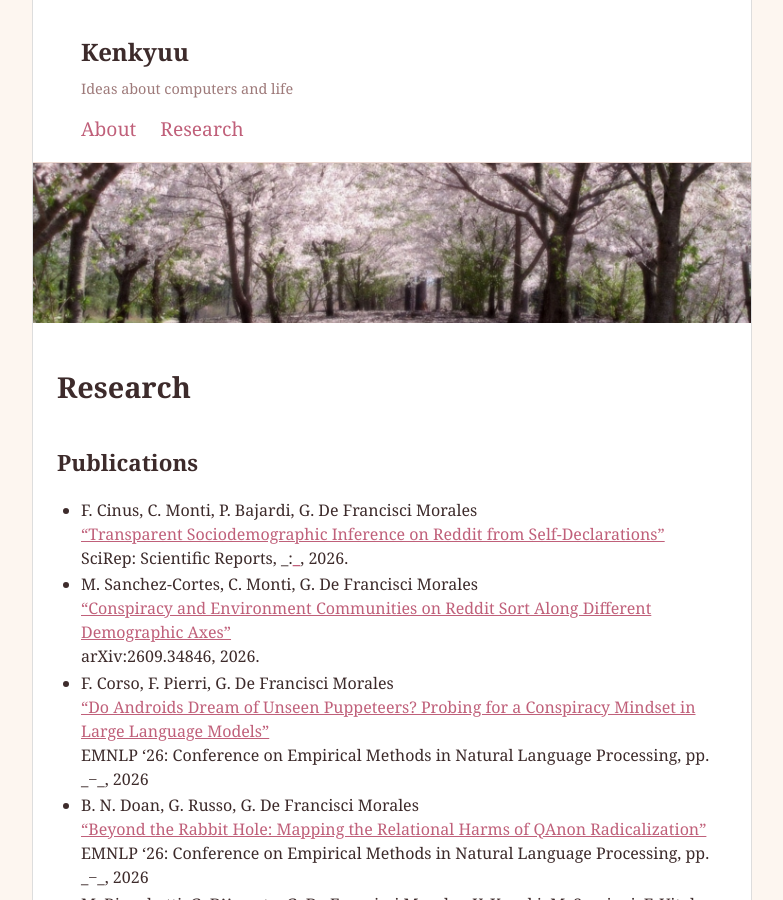
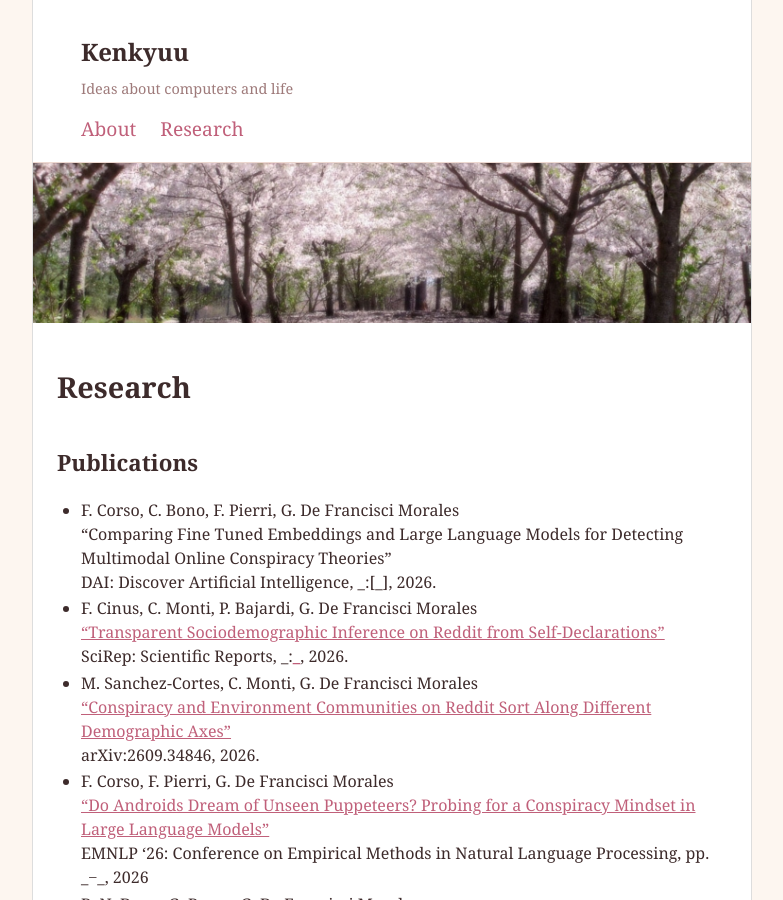
Before and after one commit to gdfm/gdfm.github.io, a Jekyll site: the page built from _pages/research.md, in a window 1280 px wide and 900 px high. Shown: the whole window, without its empty margins (248-1031 px from the left). Built offline with Jekyll 4.4.1, drawn with Linux system fonts in a browser that asks for light colours.

Commit message:
DAI 2026

```diff
--- a/_pages/research.md
+++ b/_pages/research.md
@@ -5,6 +5,10 @@ permalink: /research/
 ---
 
 ## Publications
+
+- F. Corso, C. Bono, F. Pierri, G. De Francisci Morales
+“Comparing Fine Tuned Embeddings and Large Language Models for Detecting Multimodal Online Conspiracy Theories”
+DAI: Discover Artificial Intelligence, \_:[\_], 2026.
 
 - F. Cinus, C. Monti, P. Bajardi, G. De Francisci Morales
 [“Transparent Sociodemographic Inference on Reddit from Self-Declarations”](https://arxiv.org/abs/2502.05049)
```
